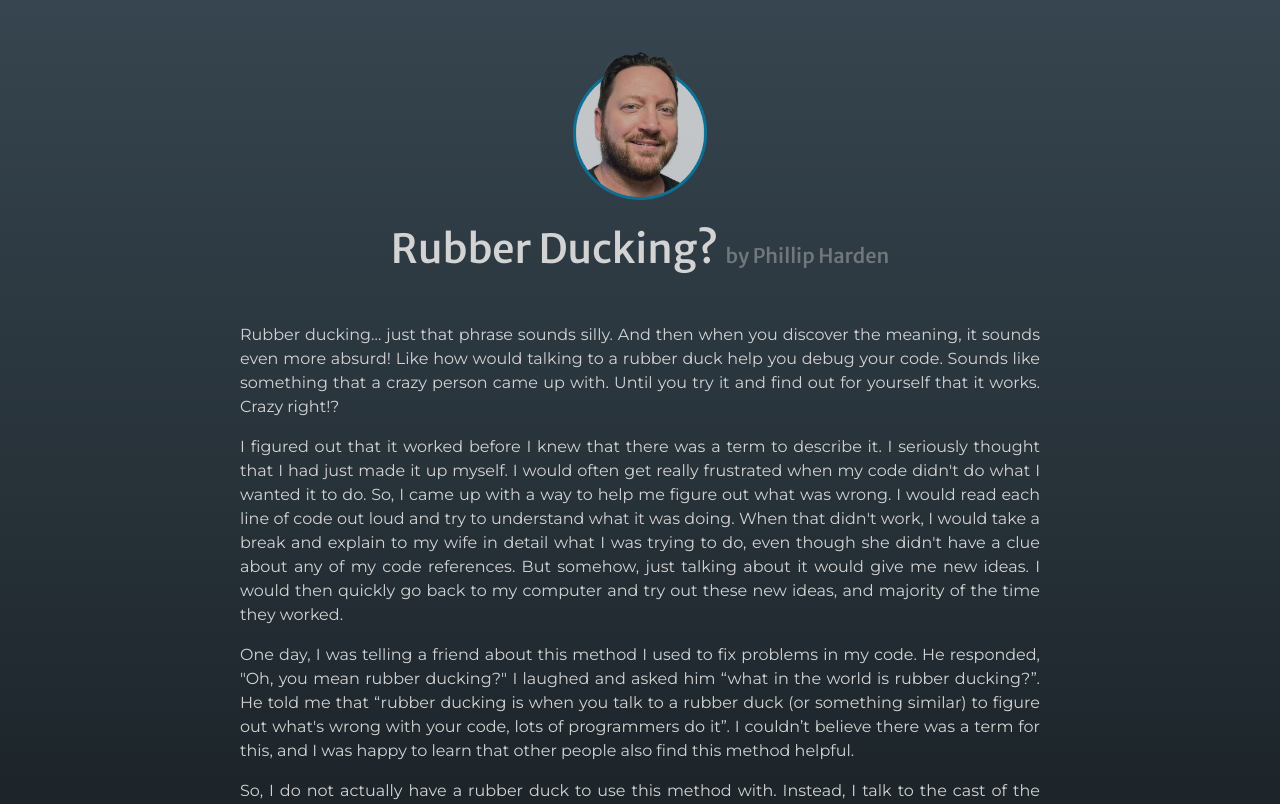
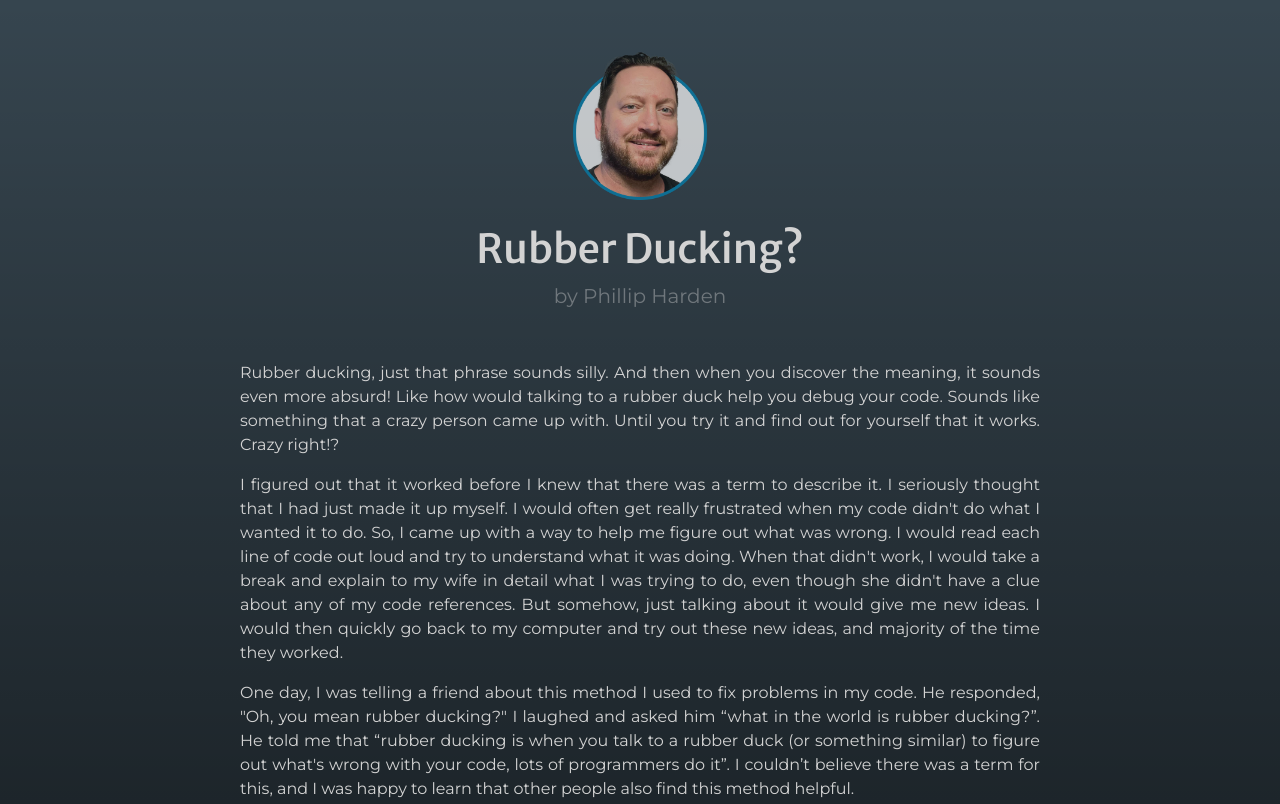
Before and after one commit to PhillipHarden/rubber-ducking, a plain HTML site: page index.html in a window 1280 px wide. Shown: the top 804 px of the page. Drawn offline with nearby package versions, Linux system fonts and the light colour scheme.

Commit message:
align author

```diff
--- a/index.html
+++ b/index.html
@@ -4,6 +4,7 @@
     <meta charset="UTF-8" />
     <meta http-equiv="X-UA-Compatible" content="IE=edge" />
     <meta name="viewport" content="width=device-width, initial-scale=1.0" />
+    <link rel="icon" href="favicon.ico" />
     <title>Rubber Ducking</title>
     <link rel="stylesheet" href="styles.css" />
     <link
@@ -21,12 +22,13 @@
           src="phillip.png"
           alt="An iage of Phillip Harden"
         />
-        <h1>Rubber Ducking? <span class="author">by Phillip Harden</span></h1>
+        <h1>Rubber Ducking?</h1>
+        <p class="author">by Phillip Harden</p>
       </div>
 
       <div class="article">
         <p>
-          Rubber ducking… just that phrase sounds silly. And then when you
+          Rubber ducking, just that phrase sounds silly. And then when you
           discover the meaning, it sounds even more absurd! Like how would
           talking to a rubber duck help you debug your code. Sounds like
           something that a crazy person came up with. Until you try it and find
@@ -59,6 +61,7 @@
           Instead, I talk to the cast of the 1985 film The Breakfast Club. Well
           not actually the cast, but a poster of them in my office.
         </p>
+        <img class="tbc" src="tbc.jpg" alt="The Breakfast Club" />
         <p>
           Yup… John Bender, Andrew Clark, Allison Reynolds, Brian Johnson, and
           Claire Standish all stare at me like they could not care less as I
@@ -67,7 +70,7 @@
           tells me what I am missing. And I happily end my conversation with a
           poster on my wall with thanks guys!
         </p>
-        <img class="tbc" src="tbc.jpg" alt="The Breakfast Club" />
+
       </div>
     </div>
   </body>
--- a/styles.css
+++ b/styles.css
@@ -34,6 +34,7 @@ p {
 .author {
   font-size: 20px;
   opacity: 0.4;
+  text-align: center;
 }
 
 .author-img {
```
Also changed, not shown: favicon.ico (added).
